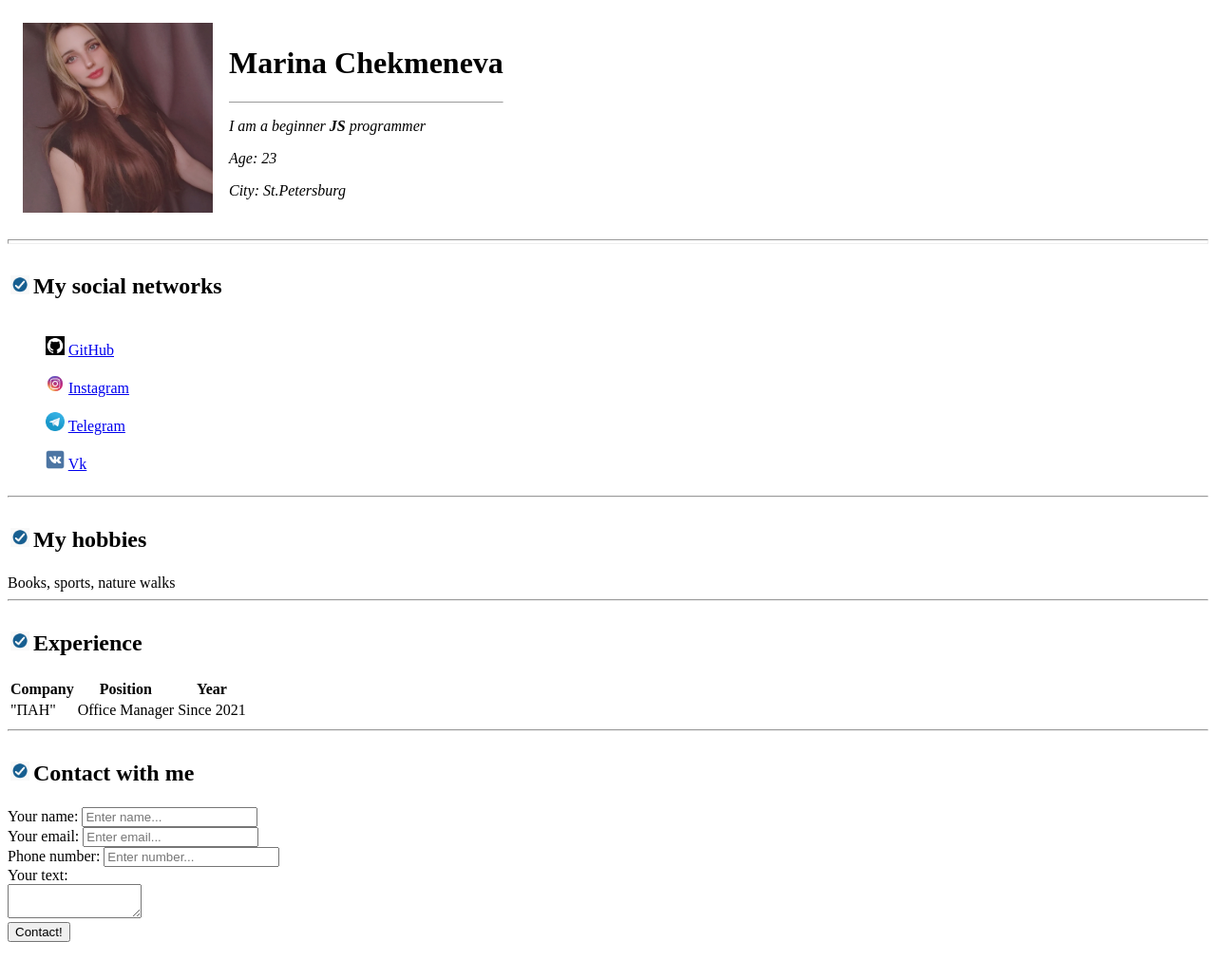
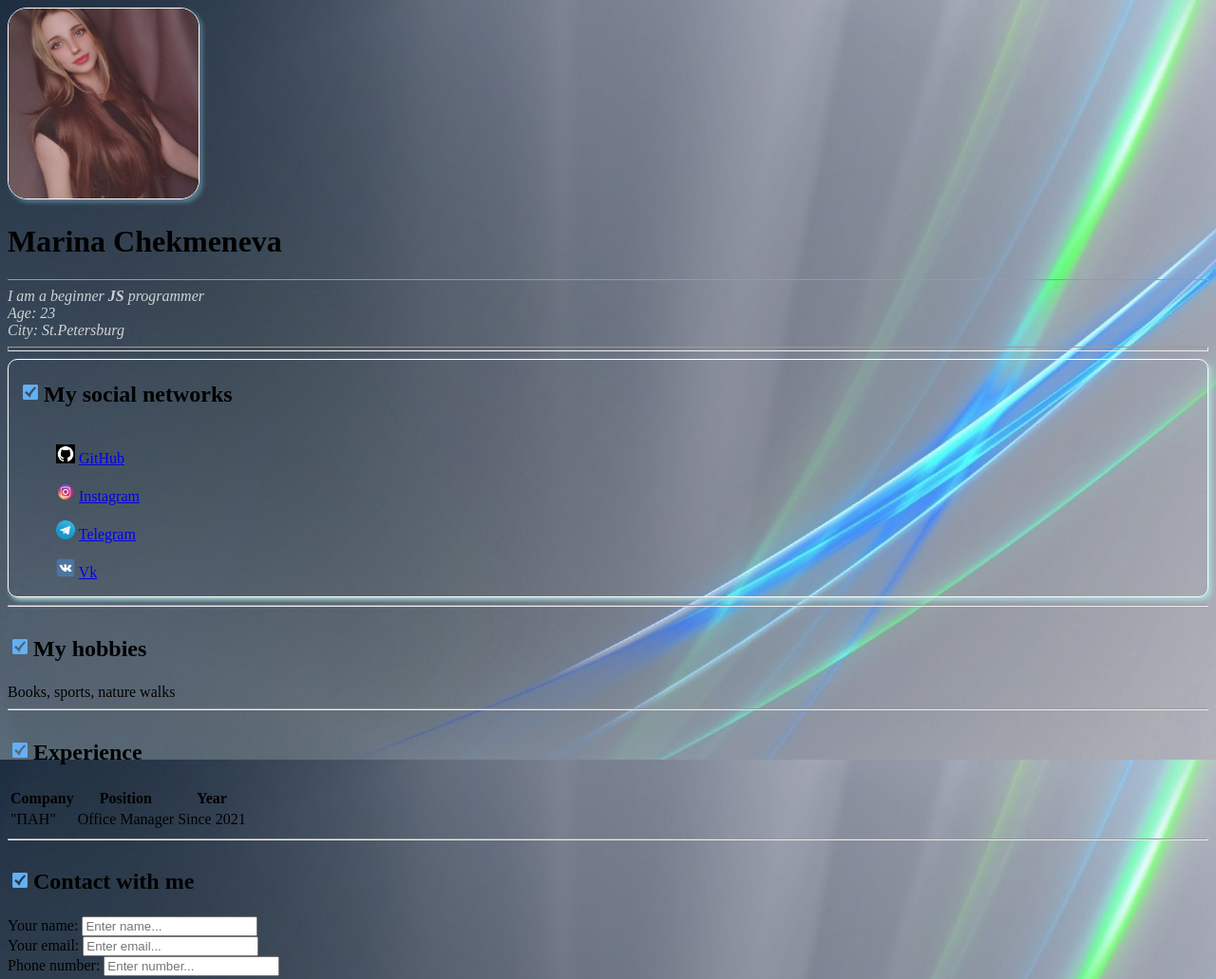
Before and after one commit to Ma1vina/hodge-podge, a plain HTML site: page my-Project/my-resume.html in a window 1280 px wide. Shown: the top 1031 px of the page at 95% size. Before the commit the page ends 1000 px from the top, so only its background shows below. Drawn offline with Linux system fonts and the light colour scheme.

Commit message:
Add files via upload

```diff
--- a/my-Project/my-resume.html
+++ b/my-Project/my-resume.html
@@ -3,26 +3,32 @@
  <head>
     <meta charset="UTF-8">
     <title>Document</title>
+
+
+
+<link href="style-res.css" rel="stylesheet" />
+
 </head>
 <body>
-    <table cellspacing="15">
-        <tr>
-            <td> <img src="avatar.jpeg" width="200" alt="Моё фото профиля"></td>
-            <td> <h1>Marina Chekmeneva</h1>
+    <div class="container">
+    <div class="info">
+    <img src="image/avatar.jpeg"  alt="Моё фото профиля"
+                class="avatar"></td>
+             <h1>Marina Chekmeneva</h1>
                 <hr size="1"/>
-                <p><em>I am a beginner <strong>JS</strong> programmer</em></p>
-                <p> <em> Age: 23</em></p>
-                <p><em>City: St.Petersburg</em></p></td>
-
-        </tr>
-    </table>
+                <p>I am a beginner <strong>JS</strong> programmer</p>
+                <p>  Age: 23</p>
+                <p>City: St.Petersburg</p>
+     </div>
 
 
  <hr size="5"/>
 
+
+ <div class="social">
 <table>
     <tr>
-<td><img src="icon.png" width="20" alt="иконка"></td>
+<td><img src="image/ic4.png" width="20" alt="иконка"></td>
 <td><h2>My social networks</h2> </td>
    </tr>
 </table>
@@ -31,25 +37,27 @@
  <table cellspacing="1">
     <tr>
 
-            <figure><img src="g1.png" width="20" alt="иконка GitHub">
+            <figure><img src="image/g1.png" width="20" alt="иконка GitHub">
                 <a href="https://github.com/Ma1vina" target="_blank">GitHub</a></figure>
 
-            <figure> <img src="inst.png" width="20" alt="иконка inst">
+            <figure> <img src="image/inst.png" width="20" alt="иконка inst">
                 <a href="https://www.instagram.com/malvina.me_" target="_blank">Instagram</a></figure>
 
-            <figure><img src="teleg.png" width="20" alt="иконка Telegram">
+            <figure><img src="image/teleg.png" width="20" alt="иконка Telegram">
                 <a href="https://t.me/MarinaChekmeneva" target="_blank">Telegram</a></figure>
 
-            <figure><img src="vk.png" width="20" alt="иконка vk">
+            <figure><img src="image/vk.png" width="20" alt="иконка vk">
                 <a href="https://www.vk.com/ms_amarilise"target="_blank">Vk</a></figure>
 
 </tr>
 </table>
+</div>
+
 
 <hr>
 <table>
     <tr>
-<td><img src="icon.png" width="20" alt="иконка"></td>
+<td><img src="image/ic4.png" width="20" alt="иконка"></td>
 <td><h2>My hobbies</h2> </td>
    </tr>
 </table>
@@ -61,7 +69,7 @@
 
 <table>
     <tr>
-<td><img src="icon.png" width="20" alt="иконка"></td>
+<td><img src="image/ic4.png" width="20" alt="иконка"></td>
 <td><h2>Experience</h2> </td>
    </tr>
 </table>
@@ -89,7 +97,7 @@
 
 <table>
     <tr>
-<td><img src="icon.png" width="20" alt="иконка"></td>
+<td><img src="image/ic4.png" width="20" alt="иконка"></td>
 <td><h2>Contact with me</h2> </td>
    </tr>
 </table>
@@ -121,6 +129,6 @@
 </form>
 
 
-
+</div>
 </body>
 </html>
--- /dev/null
+++ b/my-Project/style-res.css
@@ -0,0 +1,48 @@
+ html {
+        background-image: url(image/11.jpg);
+        background-repeat: no-repeat;
+        background-position: center center;
+        background-attachment: fixed;
+        -webkit-background-size: cover;
+        -moz-background-size: cover;
+        -o-background-size: cover;
+        background-size: cover;
+      }
+      body {
+          font-weight: normal;
+      }
+
+      .avatar {
+        width: 200px;
+        border-radius: 20px;
+        border: 1px solid rgb(253, 253, 253);
+        box-shadow: 3px 3px 5px rgb(90, 127, 148);
+      }
+
+      .info p {
+       color: rgba(255, 255, 255, 0.76);
+       margin: 0;
+       font-style: italic;
+       text-decoration: none;
+       /* text-transform: uppercase; */
+       /* letter-spacing: 5px; */
+       /* word-spacing: 10px; */
+      }
+
+     .container {
+         max-width: 1300px;
+         margin: auto;
+     }
+
+     .social {
+       margin: 0px;
+       padding: 0px 10px;
+       border-radius: 10px;
+       border: 1px solid rgb(253, 253, 253);
+       box-shadow: 3px 3px 5px rgb(171, 219, 221);
+
+     }
+
+     .inSotialBlock {
+         margin: 0;
+     }
```
Also changed, not shown: my-Project/image/11.jpg (added), my-Project/image/avatar.jpeg (added), my-Project/image/g1.png (added), my-Project/image/ic1.png (added), my-Project/image/ic4.png (added), my-Project/image/icon.png (added), my-Project/image/inst.png (added), my-Project/image/teleg.png (added), my-Project/image/vk.png (added).
